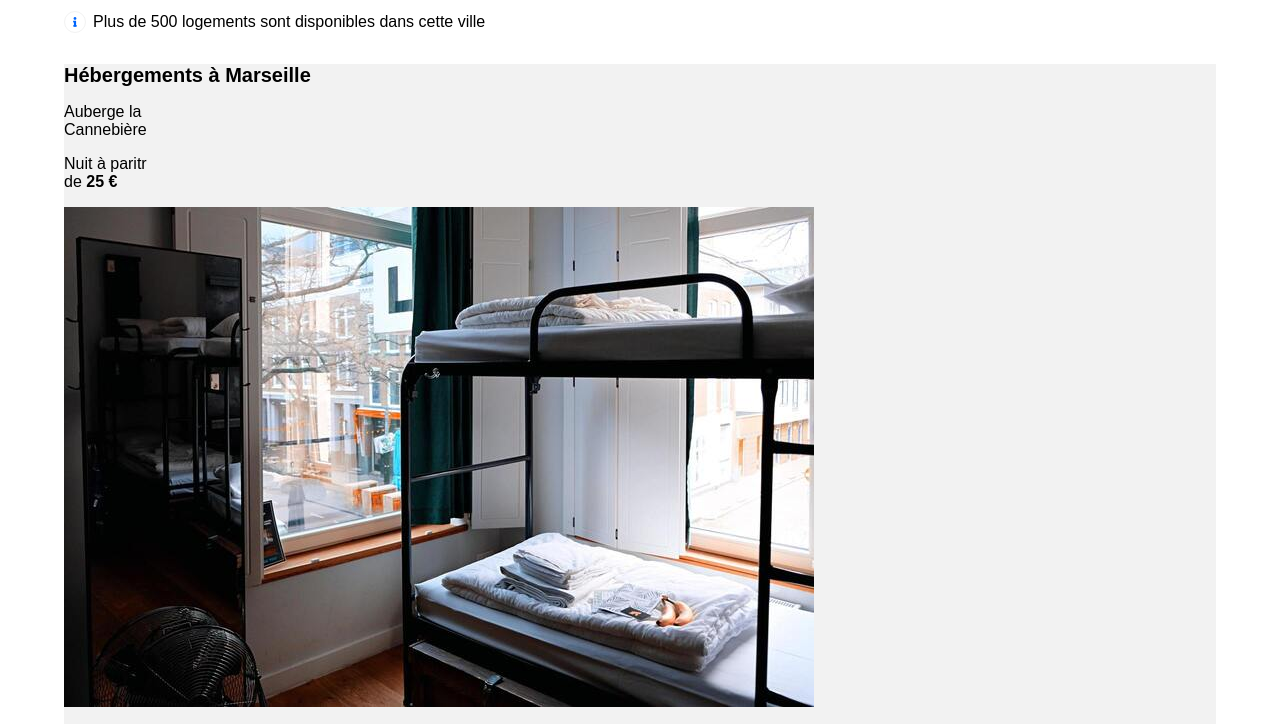
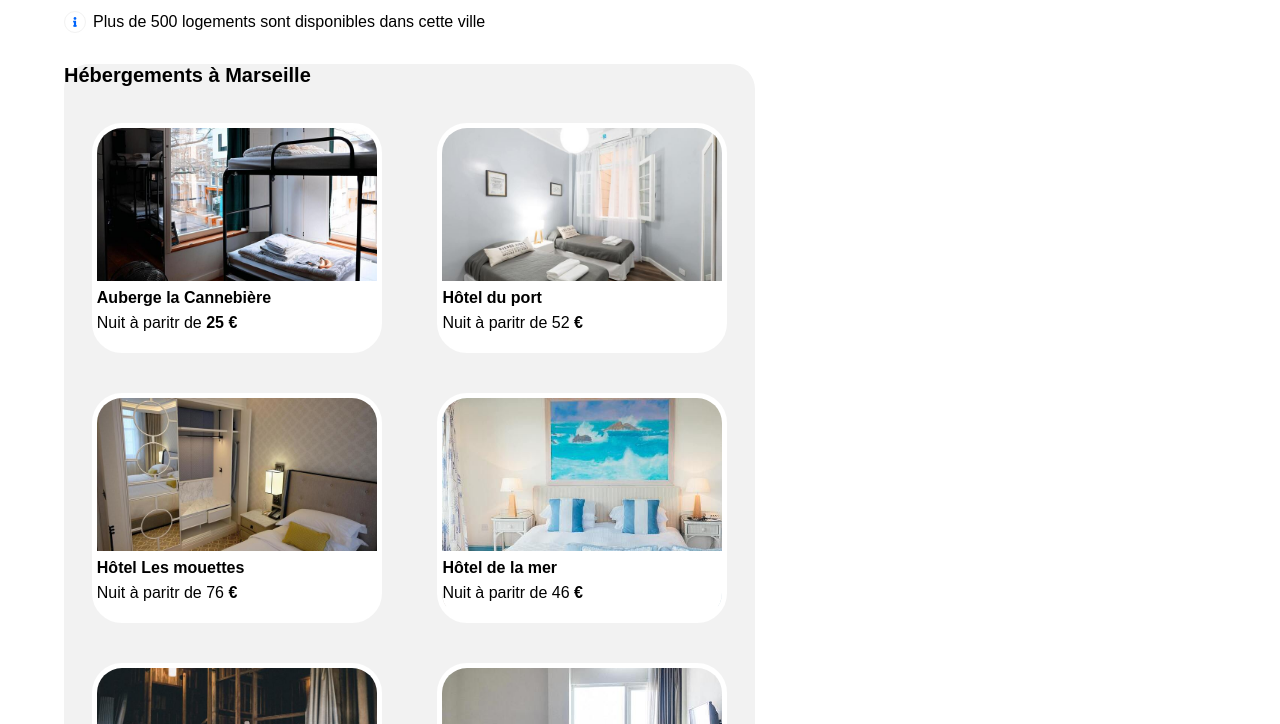
Before and after one commit to LandOS973/Reservia, a plain HTML site: page index.html in a window 1280 px wide. Shown: the part 228-952 px from the top of the page. Drawn offline with Linux system fonts and the light colour scheme; files that its build step writes are made by us from their sources.

Commit message:
avancé hébergement a marseille

```diff
--- a/index.html
+++ b/index.html
@@ -52,56 +52,84 @@
         </div>
     </header>
     <section id="herbergement">
+        <div class="bg">
+            <h2>Hébergements à Marseille</h2>
             <div class="marseille">
-            <h2>Hébergements à Marseille</h2>
                 <div class="hotel">
+                    <img src="./images/hebergements/4_small/marcus-loke-WQJvWU_HZFo-unsplash.jpg" alt="">
+                    <div class="txt">
                         <p>Auberge la Cannebière</p>
                         <p>Nuit à paritr de <strong>25 &euro;</strong></p>
-                <img src="./images/hebergements/4_small/marcus-loke-WQJvWU_HZFo-unsplash.jpg" alt="">
+                    </div>
                 </div>
                 <div class="hotel">
+                    <img src="./images/hebergements/4_small/fred-kleber-gTbaxaVLvsg-unsplash.jpg" alt="">
+                    <div class="txt">
                         <p>Hôtel du port</p>
                         <p>Nuit à paritr de 52 <strong> &euro;</strong></p>
-                <img src="./images/hebergements/4_small/fred-kleber-gTbaxaVLvsg-unsplash.jpg" alt="">
+                    </div>
+
                 </div>
                 <div class="hotel">
+                    <img src="./images/hebergements/4_small/reisetopia-B8WIgxA_PFU-unsplash.jpg" alt="">
+                    <div class="txt">
                         <p>Hôtel Les mouettes</p>
                         <p>Nuit à paritr de 76<strong> &euro;</strong></p>
-                <img src="./images/hebergements/4_small/reisetopia-B8WIgxA_PFU-unsplash.jpg" alt="">
+                    </div>
+
                 </div>
                 <div class="hotel">
+                    <img src="./images/hebergements/4_small/annie-spratt-Eg1qcIitAuA-unsplash.jpg" alt="">
+                    <div class="txt">
                         <p>Hôtel de la mer</p>
                         <p>Nuit à paritr de 46<strong> &euro;</strong></p>
-                <img src="./images/hebergements/4_small/annie-spratt-Eg1qcIitAuA-unsplash.jpg" alt="">
+                    </div>
+
                 </div>
                 <div class="hotel">
+                    <img src="./images/hebergements/4_small/nicate-lee-kT-ZyaiwBe0-unsplash.jpg" alt="">
+                    <div class="txt">
                         <p>Auberge Le Panier</p>
                         <p>Nuit à paritr de 23<strong> &euro;</strong></p>
-                <img src="./images/hebergements/4_small/nicate-lee-kT-ZyaiwBe0-unsplash.jpg" alt="">
+                    </div>
+
                 </div>
                 <div class="hotel">
+                    <img src="./images/hebergements/4_small/febrian-zakaria-M6S1WvfW68A-unsplash.jpg" alt="">
+                    <div class="txt">
                         <p>Hôtel chez Amina</p>
                         <p>Nuit à paritr de 96<strong> &euro;</strong></p>
-                <img src="./images/hebergements/4_small/febrian-zakaria-M6S1WvfW68A-unsplash.jpg" alt="">
+                    </div>
+
+                </div>
             </div>
             <a href="#">Afficher plus</a>
         </div>
         <div class="populaire">
             <h2>Les plus populaires</h2>
             <div class="hotel">
+                <img src="./images/hebergements/4_small/emile-guillemot-Bj_rcSC5XfE-unsplash.jpg" alt="">
+                <div class="txt">
                     <p>Hôtel Le soleil du matin</p>
                     <p>Nuit à paritr de 128<strong> &euro;</strong></p>
-                <img src="./images/hebergements/4_small/emile-guillemot-Bj_rcSC5XfE-unsplash.jpg" alt="">
+                </div>
+
             </div>
             <div class="hotel">
+                <img src="./images/hebergements/4_small/aw-creative-VGs8z60yT2c-unsplash.jpg" alt="">
+                <div class="txt">
                     <p>Au c&oelig;ur de l'eau Chambres d'hôtes</p>
                     <p>Nuit à paritr de 71<strong> &euro;</strong></p>
-                <img src="./images/hebergements/4_small/aw-creative-VGs8z60yT2c-unsplash.jpg" alt="">
+                </div>
+
             </div>
             <div class="hotel">
+                <img src="./images/hebergements/4_small/febrian-zakaria-sjvU0THccQA-unsplash.jpg" alt="">
+                <div class="txt">
                     <p>Hôtel Tout bleu et Blanc</p>
                     <p>Nuit à paritr de 68<strong> &euro;</strong></p>
-                <img src="./images/hebergements/4_small/febrian-zakaria-sjvU0THccQA-unsplash.jpg" alt="">
+                </div>
+
             </div>
         </div>
     </section>
--- a/style.css
+++ b/style.css
@@ -117,6 +117,41 @@ form{
     border-radius: 100%;
 }
 
+/*herbegement*/
+.marseille{
+    display: flex;
+}
+
+.hotel{
+    width: 280px;
+    height: 220px;
+    overflow: hidden;
+    background-color: white;
+    position: relative;
+    border:5px solid white;
+    border-radius: 30px;
+}
+
+.hotel img{
+    position: absolute;
+    top: 35%;
+    transform: translate(0%, -50%);
+    width: 100%;
+    height: auto;
+}
+
+.txt{
+    position: absolute;
+    background-color: white;
+    bottom:0px;
+    width: 100%;
+}
+
+.txt p:first-child{
+    font-weight: bolder;
+    line-height: 1px;
+}
+
 /*Taille d'écran pc */
 
 @media screen and (min-width:1024px){
@@ -175,9 +210,21 @@ form{
         margin-left: 20px;
     }
 
-    /*marseille*/
+    /*hebergement*/
+
+    .bg{
+        background-color: var(--gris);
+        border-radius: 25px;
+        width: 60%;
+    }
+
     .marseille{
         background-color: var(--gris);
+        flex-wrap: wrap;
+        justify-content: space-around;
+    }
+    .hotel{
+        margin:20px;
     }
 
 }
```
Lines whose indentation alone changed are shown as unchanged.
